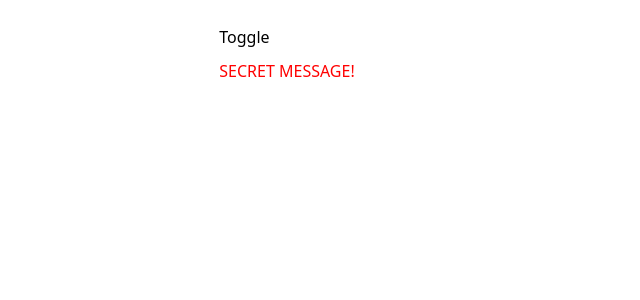
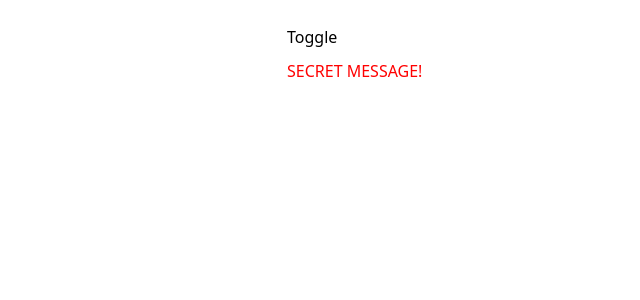
Before and after one commit to DefyCab/Ts-playground-sep-2024, a React (Vite) app: page / in a window 1280 px wide. Shown: the top 300 px of the page, without its empty margins (353-993 px from the left). Built offline with nearby package versions, Linux system fonts and the light colour scheme.

Commit message:
make toggle button not move with absolute position

```diff
--- a/src/App.tsx
+++ b/src/App.tsx
@@ -7,6 +7,7 @@ function App() {
 
   return (
     <>
+      <div className="container">
         <button
           onClick={handleClick}
           className="bg-teal-500 text-white rounded py-2 px-4"
@@ -19,6 +20,7 @@ function App() {
         >
           SECRET MESSAGE!
         </h1>
+      </div>
     </>
   )
 }
--- a/src/index.css
+++ b/src/index.css
@@ -10,3 +10,7 @@ body {
   justify-content: center;
   align-items: center;
 }
+
+.container {
+  position: absolute;
+}
```
Lines whose indentation alone changed are shown as unchanged.
